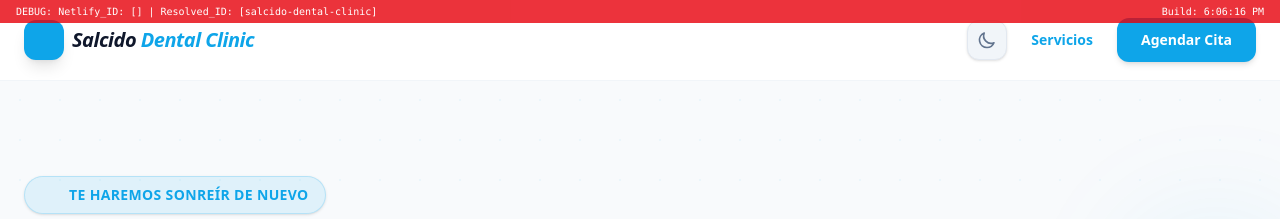
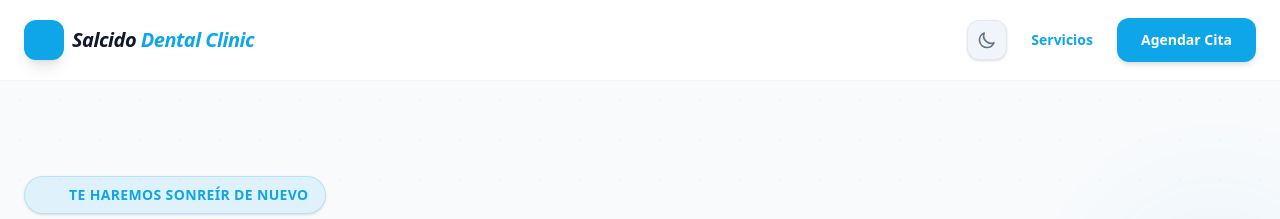
Before and after one commit to SaidHdz/MedicosExpress, an Astro site: page / in a window 1280 px wide. Shown: the top 219 px of the page. Built offline with nearby package versions, Linux system fonts and the light colour scheme; Astro itself is replaced by a stand-in of ours; no server answers; some icons are missing.

Commit message:
refactor: limpiar banner de diagnóstico en Layout

```diff
--- a/src/layouts/Layout.astro
+++ b/src/layouts/Layout.astro
@@ -2,7 +2,7 @@
 import '../styles/global.css';
 import Footer from '../components/Footer.astro';
 import Navbar from '../components/Navbar.astro';
-import { currentClient, debugId } from '../config/clients';
+import { currentClient } from '../config/clients';
 
 interface Props {
 	title: string;
@@ -68,10 +68,6 @@ const canonicalURL = new URL(Astro.url.pathname, Astro.site || "https://clinica-
 		</script>
 	</head>
 	<body class="bg-white text-gray-900 antialiased overflow-x-hidden flex flex-col min-h-screen">
-		<div class="fixed top-0 left-0 right-0 bg-red-600 text-white text-[10px] font-mono z-[9999] py-1 px-4 flex justify-between items-center opacity-80 hover:opacity-100 transition-opacity">
-			<span>DEBUG: Netlify_ID: [{debugId}] | Resolved_ID: [{currentClient.id}]</span>
-			<span>Build: {new Date().toLocaleTimeString()}</span>
-		</div>
 		<Navbar />
 		<div class="flex-grow pt-20">
 			<slot />
```
